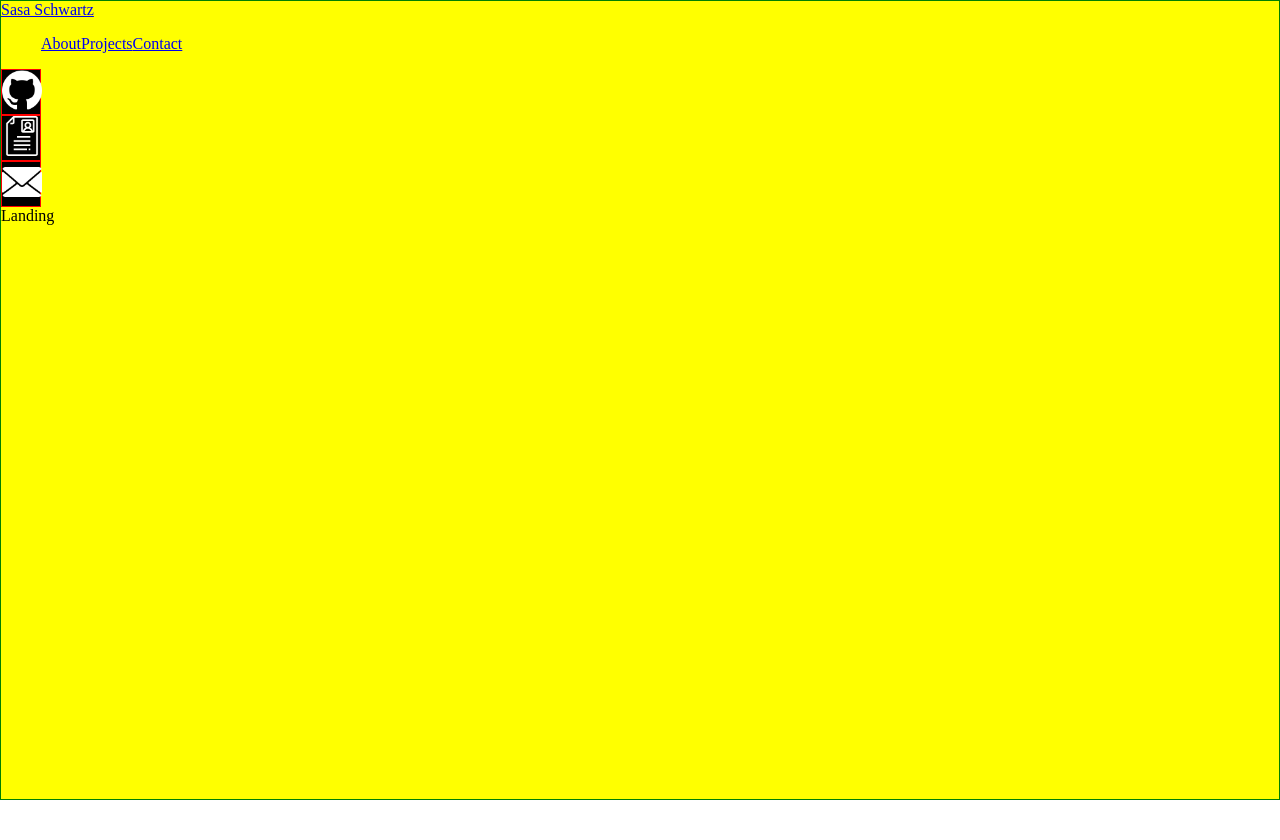
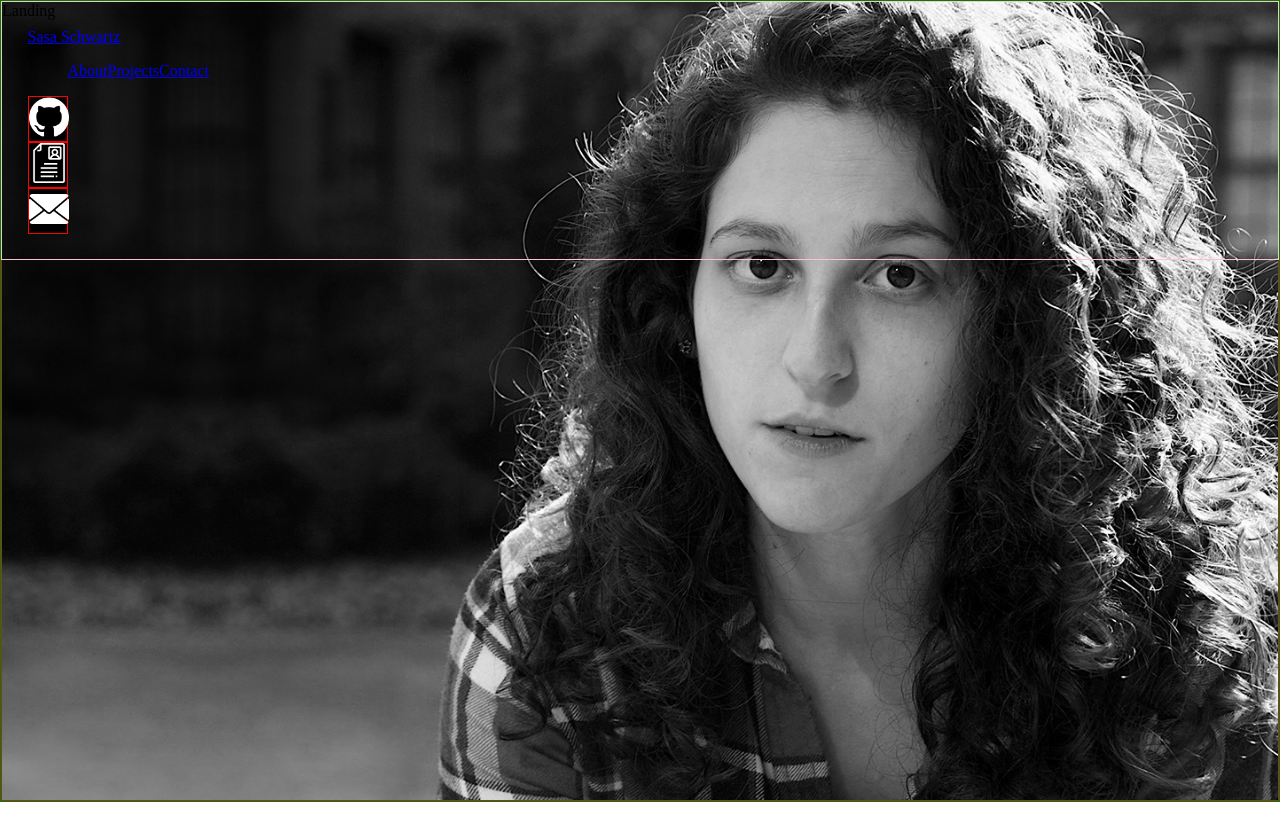
Before and after one commit to seschwartz8/portfolio-website, a React (Create React App) app: page /about in a window 1280 px wide. Shown: the top 840 px of the page. Built offline with nearby package versions, Linux system fonts and the light colour scheme.

Commit message:
position header on every page but only landing with background img

```diff
--- a/src/components/App.js
+++ b/src/components/App.js
@@ -1,32 +1,33 @@
 import React from 'react';
-import { HashRouter, Route } from 'react-router-dom';
+import { HashRouter, Route, useLocation } from 'react-router-dom';
 import Header from './Header';
 import Footer from './Footer';
 import Landing from './Landing';
 import About from './About';
 import Projects from './Projects';
 import Contact from './Contact';
+import styled from 'styled-components';
+
+const MainContent = styled.div`
+  border: 1px solid green;
+  min-height: 100vh;
+  background-color: yellow;
+  position: relative;
+  z-index: 1;
+`;
 
 const App = () => {
   return (
     <React.Fragment>
       <HashRouter basename='/'>
         <React.Fragment>
-          <div
-            style={{
-              border: '1px solid green',
-              minHeight: '100vh',
-              backgroundColor: 'yellow',
-              position: 'relative',
-              zIndex: '1',
-            }}
-          >
+          <MainContent>
             <Header />
             <Route exact path='/' component={Landing} />
             <Route path='/about' component={About} />
             <Route path='/projects' component={Projects} />
             <Route path='/contact' component={Contact} />
-          </div>
+          </MainContent>
           <Footer />
         </React.Fragment>
       </HashRouter>
--- a/src/components/Footer.js
+++ b/src/components/Footer.js
@@ -7,11 +7,29 @@ const FooterContainer = styled.div`
   left: 0;
   width: 100%;
   background-color: blue;
-  height: 400px;
+  display: flex;
+  flex-direction: column;
+  justify-content: center;
+  align-items: center;
+  padding: 3%;
 `;
 
 const Footer = () => {
-  return <FooterContainer>Footer</FooterContainer>;
+  return (
+    <FooterContainer>
+      <div>
+        Created by{' '}
+        <a
+          rel='noopener noreferrer'
+          target='_blank'
+          href='https://github.com/seschwartz8'
+        >
+          Sasa Schwartz
+        </a>
+      </div>
+      <div>&copy; May 2020</div>
+    </FooterContainer>
+  );
 };
 
 export default Footer;
--- a/src/components/Header.js
+++ b/src/components/Header.js
@@ -7,10 +7,20 @@ import githubIcon from '../images/github-icon.png';
 import emailIcon from '../images/email-icon.png';
 import resumeIcon from '../images/resume-icon.png';
 import resume from '../images/resume.pdf';
+import styled from 'styled-components';
+
+const HeaderContainer = styled.div`
+  border: 1px solid pink;
+  position: absolute;
+  width: 100%;
+  top: 0;
+  left: 0;
+  padding: 2%;
+`;
 
 const Header = () => {
   return (
-    <div>
+    <HeaderContainer>
       <NavLink exact to='/' className='sasa-schwartz'>
         Sasa Schwartz
       </NavLink>
@@ -31,7 +41,7 @@ const Header = () => {
         src={emailIcon}
         alt='email icon'
       />
-    </div>
+    </HeaderContainer>
   );
 };
 
--- a/src/components/Landing.js
+++ b/src/components/Landing.js
@@ -1,7 +1,18 @@
 import React from 'react';
+import styled from 'styled-components';
+import portrait from '../images/portrait.jpg';
+
+const LandingContainer = styled.div`
+  border: 1px solid brown;
+  background-color: brown;
+  background-image: url(${portrait});
+  background-repeat: no-repeat;
+  background-size: cover;
+  min-height: 100vh;
+`;
 
 const Landing = () => {
-  return <div>Landing</div>;
+  return <LandingContainer>Landing</LandingContainer>;
 };
 
 export default Landing;
```
Also changed, not shown: src/images/portrait.jpg (added).
